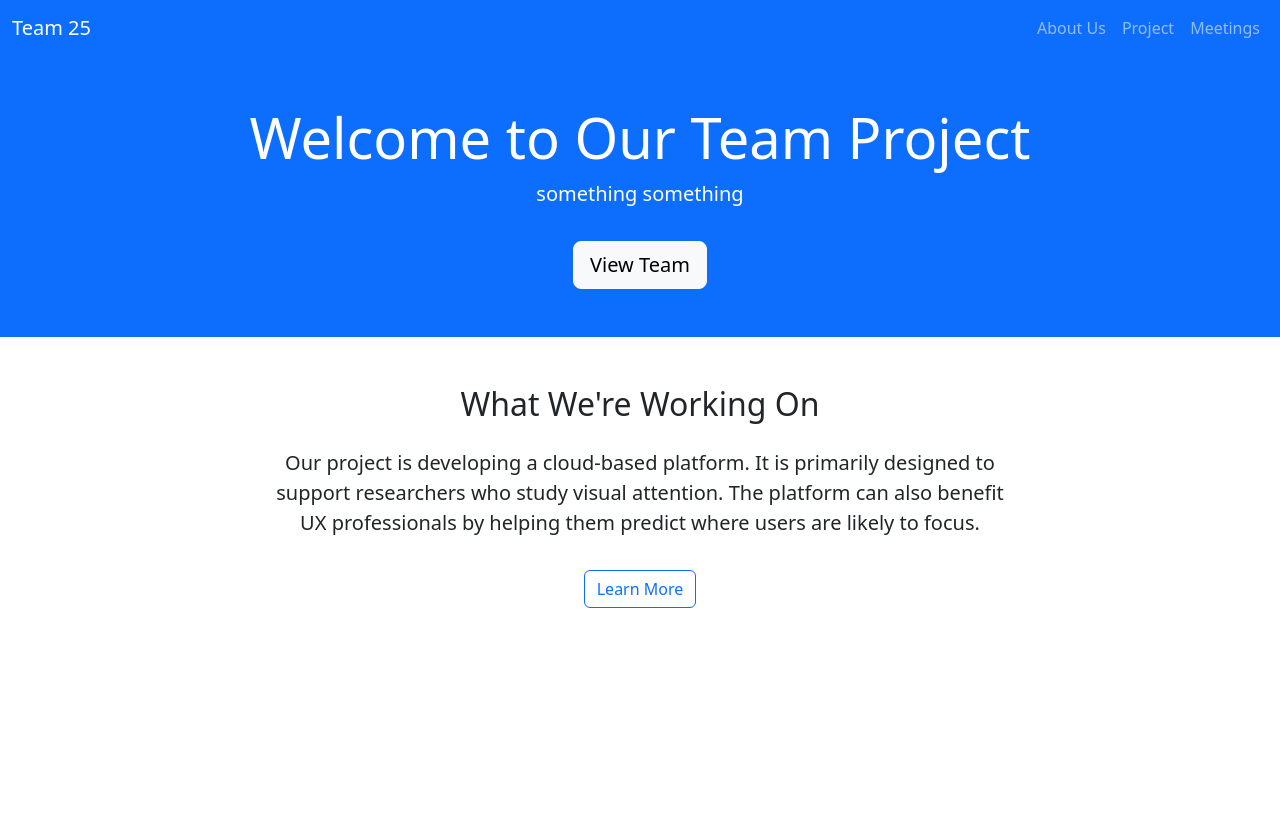
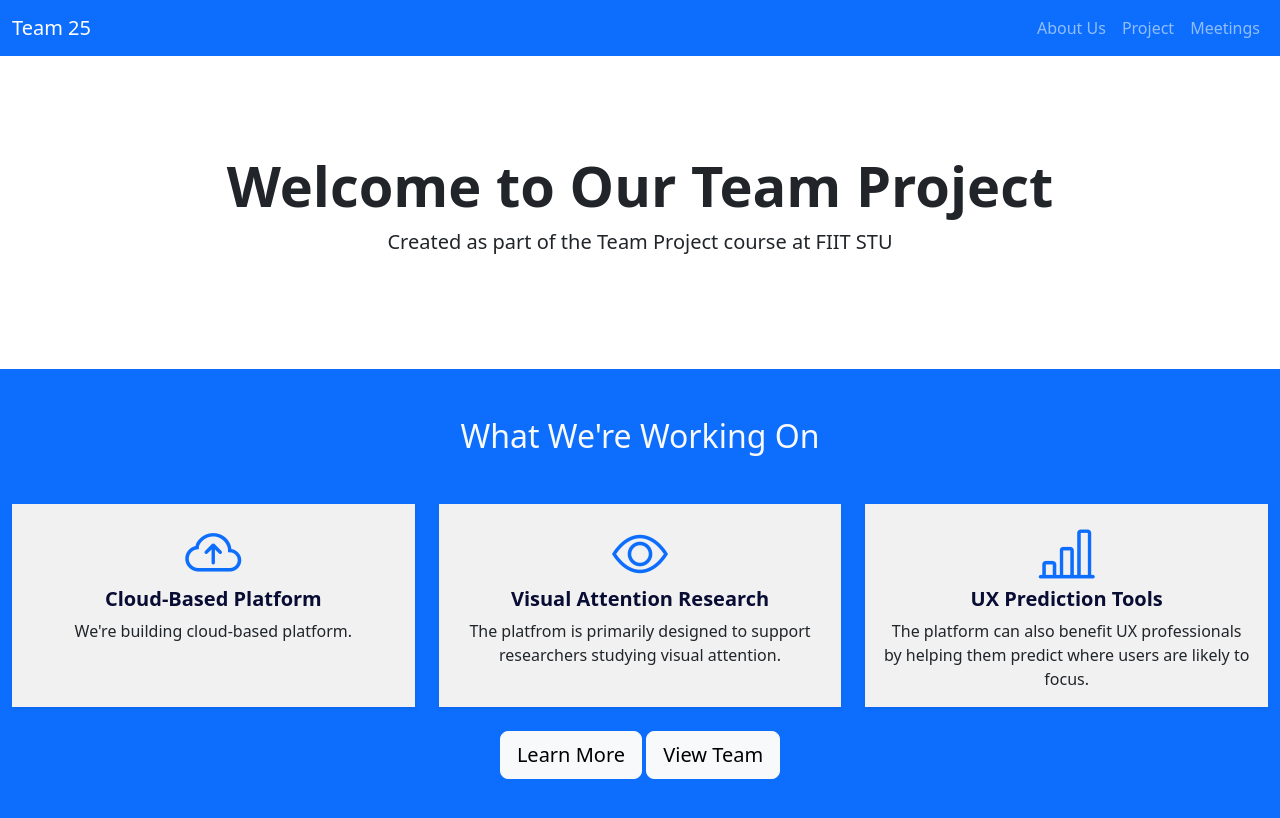
Before and after one commit to drizzle021/tp-25-webpage, a plain HTML site: page index.html in a window 1280 px wide. Drawn offline with nearby package versions, Linux system fonts and the light colour scheme.

Commit message:
change index

```diff
--- a/index.html
+++ b/index.html
@@ -4,6 +4,7 @@
   <meta charset="UTF-8">
   <title>TP 2025 PVVP</title>
   <link href="https://cdn.jsdelivr.net/npm/bootstrap@5.3.2/dist/css/bootstrap.min.css" rel="stylesheet">
+  <link href="https://cdn.jsdelivr.net/npm/bootstrap-icons@1.10.5/font/bootstrap-icons.css" rel="stylesheet">
   <link href="style.css" rel="stylesheet">
 </head>
 <body>
@@ -24,28 +25,62 @@
             </div>
         </div>
     </nav>
-     <header class="bg-primary text-white text-center py-5">
+     <header class="text-center py-5 my-5">
         <div class="container">
-        <h1 class="display-4">Welcome to Our Team Project</h1>
-        <p class="lead">something something</p>
-        <a href="about.html" class="btn btn-light btn-lg mt-3">View Team</a>
+        <h1 class="display-4 fw-bold">Welcome to Our Team Project</h1>
+        <p class="lead">Created as part of the Team Project course at FIIT STU</p>
         </div>
     </header>
 
-    <section class="container py-5">
-  <h2 class="text-center mb-4">What We're Working On</h2>
-  <div class="row justify-content-center">
-    <div class="col-md-8 text-center">
-      <p class="lead">
-        Our project is developing a cloud-based platform.
-        It is primarily designed to support researchers who study visual attention.
-        The platform can also benefit UX professionals by helping them predict where users are likely to focus.
-      </p>
-      <a href="project.html" class="btn btn-outline-primary mt-3">Learn More</a>
+ <section class="container-fluid bg-primary py-5 px5">
+  <h2 class="text-center text-light mb-5">What We're Working On</h2>
+  <div class="row text-center g-4">
+
+    <div class="col">
+      <div class="card h-100 border-0 shadow-sm">
+        <div class="card-body">
+          <i class="bi bi-cloud-arrow-up display-4 text-primary mb-3"></i>
+          <h5 class="card-title">Cloud-Based Platform</h5>
+          <p class="card-text">
+            We're building cloud-based platform.
+          </p>
+        </div>
+      </div>
     </div>
+
+    <div class="col">
+      <div class="card h-100 border-0 shadow-sm">
+        <div class="card-body">
+          <i class="bi bi-eye display-4 text-primary mb-3"></i>
+          <h5 class="card-title">Visual Attention Research</h5>
+          <p class="card-text">
+            The platfrom is primarily designed to support researchers studying visual attention.
+          </p>
+        </div>
+      </div>
+    </div>
+
+    <div class="col">
+      <div class="card h-100 border-0 shadow-sm">
+        <div class="card-body">
+          <i class="bi bi-bar-chart-line display-4 text-primary mb-3"></i>
+          <h5 class="card-title">UX Prediction Tools</h5>
+          <p class="card-text">
+            The platform can also benefit UX professionals by helping them predict where users are likely to focus.
+          </p>
+        </div>
+      </div>
+    </div>
+
+  </div>
+
+  <div class="text-center mt-4">
+    <a href="project.html" class="btn btn-light btn-lg">Learn More</a>
+    <a href="about.html" class="btn btn-light btn-lg">View Team</a>
   </div>
 </section>
 
 
+
 </body>
 </html>
--- a/style.css
+++ b/style.css
@@ -62,7 +62,7 @@ td {
   height: 100%;
   background-color: rgb(255, 255, 255);
   transform: skewX(-60deg);
-  animation: slide-right 30s ease-in-out infinite;
+  animation: slide-right 30s linear infinite;
   z-index: 1;
   pointer-events: none;
 }
@@ -101,8 +101,8 @@ td {
 .card {
   position: relative;
   z-index: 1;
-  background-color: #e8e8e8;
-  border-color: #e8e8e8;
+  background-color: #f1f1f1;
+  border-color: #f1f1f1;
   border-radius: 0;
   /* box-shadow: 0 4px 12px #bababa; */
 }
```
